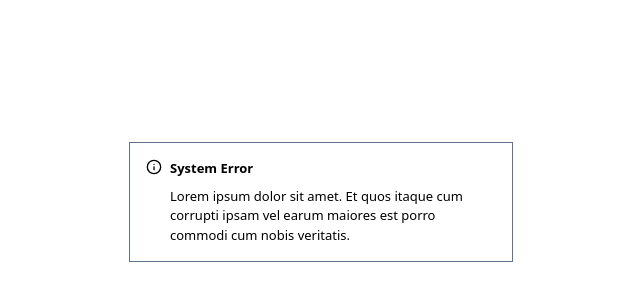
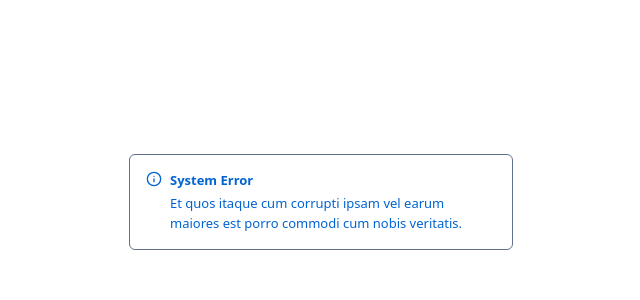
Before and after one commit to sangosteve/ui, a Next.js app: page / in a window 1280 px wide. Shown: the part 198-498 px from the top of the page, without its empty margins (319-959 px from the left). Built offline with nearby package versions, Linux system fonts and the light colour scheme.

Commit message:
Alert variants

```diff
--- a/app/components/ui/Alert.tsx
+++ b/app/components/ui/Alert.tsx
@@ -1,15 +1,15 @@
 import React from "react";
 import { cva, VariantProps } from "class-variance-authority";
-
+import clsx from "clsx";
 const alertStyles = cva(
-  "flex items-start p-4 max-w-sm border border-neutral-400 -text-body",
+  "flex items-start p-4 max-w-sm border border-neutral-400 rounded-md -text-body",
   {
     variants: {
       intent: {
         info: "text-blue-500",
-        warning: "",
-        success: "",
-        error: "",
+        warning: "text-orange-500",
+        success: "text-green-500",
+        error: "text-red-500",
       },
       variant: {
         light: "",
@@ -17,6 +17,72 @@ const alertStyles = cva(
         outline: "",
       },
     },
+    compoundVariants: [
+      //Light
+      {
+        intent: "info",
+        variant: "light",
+        class: "bg-blue-50 border-0 text-neutral-900",
+      },
+      {
+        intent: "warning",
+        variant: "light",
+        class: "bg-orange-50 border-0 text-neutral-900",
+      },
+      {
+        intent: "success",
+        variant: "light",
+        class: "bg-green-50 border-0 text-neutral-900",
+      },
+      {
+        intent: "error",
+        variant: "light",
+        class: "bg-red-50 border-0 text-neutral-900",
+      },
+      //Filled
+
+      {
+        intent: "error",
+        variant: "filled",
+        class: "bg-red-500 border-0 text-white",
+      },
+      {
+        intent: "success",
+        variant: "filled",
+        class: "bg-green-500 border-0 text-white",
+      },
+      {
+        intent: "warning",
+        variant: "filled",
+        class: "bg-orange-500 border-0 text-white",
+      },
+      {
+        intent: "info",
+        variant: "filled",
+        class: "bg-blue-500 border-0 text-white",
+      },
+      //Outline
+      {
+        intent: "error",
+        variant: "outline",
+        class: "bg-transparent border-red-500",
+      },
+      {
+        intent: "success",
+        variant: "outline",
+        class: "bg-transparent border-green-500",
+      },
+      {
+        intent: "warning",
+        variant: "outline",
+        class: "bg-transparent border-orange-500",
+      },
+      {
+        intent: "info",
+        variant: "outline",
+        class: "bg-transparent border-blue-500",
+      },
+    ],
   }
 );
 
@@ -34,7 +100,7 @@ export const Alert = ({
         <div className="flex items-start justify-start text-body font-semibold">
           {title}
         </div>
-        <div className="mt-2">{children}</div>
+        <div className="mt-1">{children}</div>
       </div>
     </div>
   );
--- a/app/page.tsx
+++ b/app/page.tsx
@@ -4,9 +4,14 @@ import { Info } from "lucide-react";
 export default function Home() {
   return (
     <div className="w-screen h-screen flex flex-col items-center justify-center">
-      <Alert icon={<Info size={16} />} title="System Error">
-        Lorem ipsum dolor sit amet. Et quos itaque cum corrupti ipsam vel earum
-        maiores est porro commodi cum nobis veritatis.
+      <Alert
+        intent="info"
+        variant="outline"
+        icon={<Info className="p-0 m-0" size={16} />}
+        title="System Error"
+      >
+        Et quos itaque cum corrupti ipsam vel earum maiores est porro commodi
+        cum nobis veritatis.
       </Alert>
     </div>
   );
```
